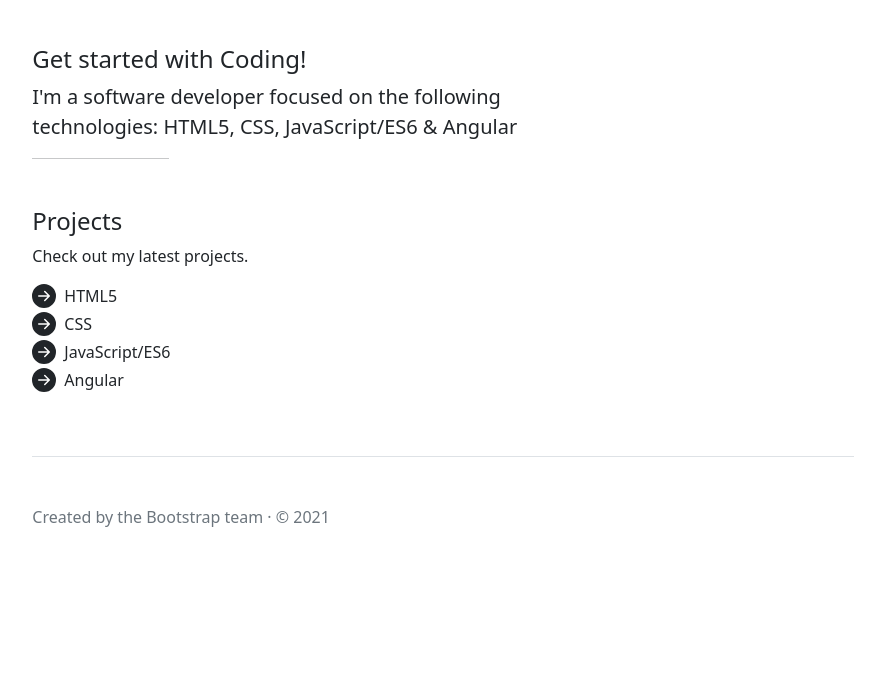
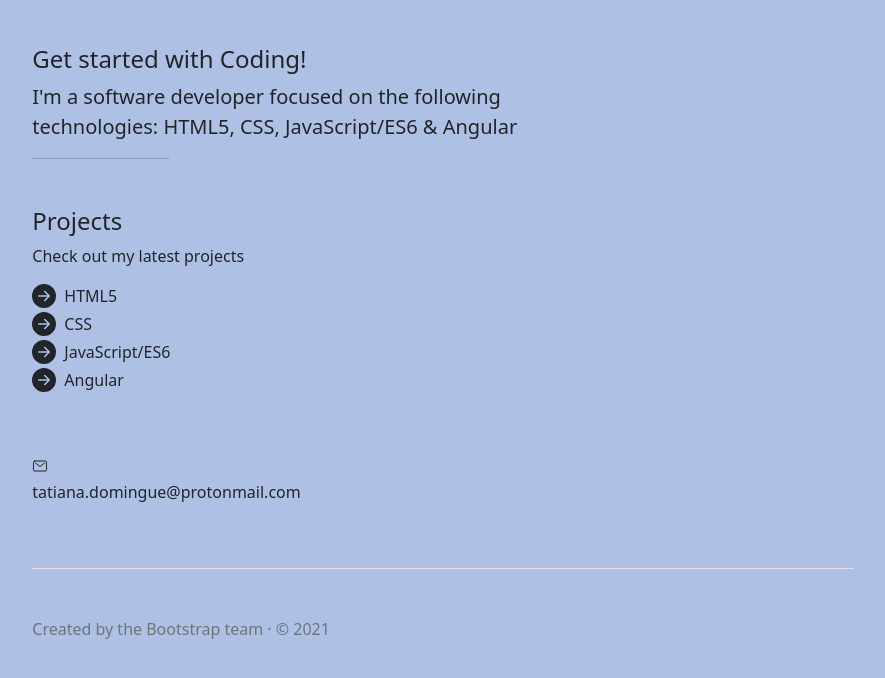
Before and after one commit to TatyCoder/Portfolio, a plain HTML site: page index.html in a window 1280 px wide. Shown: the part 114-792 px from the top of the page, without its empty margins (197-1082 px from the left). Drawn offline with nearby package versions, Linux system fonts and the light colour scheme.

Commit message:
Added icon and styling

```diff
--- a/index.html
+++ b/index.html
@@ -7,7 +7,7 @@
     <meta name="description" content="">
     <meta name="author" content="Mark Otto, Jacob Thornton, and Bootstrap contributors">
     <meta name="generator" content="Hugo 0.84.0">
-    <title>Starter Template · Bootstrap v5.0</title>
+    <title>Portfolio Template · Bootstrap v5.0</title>
 
     <link rel="canonical" href="https://getbootstrap.com/docs/5.0/examples/starter-template/">
 
@@ -38,13 +38,16 @@
             <div class="row g-5">
                 <div class="col-md-6">
                     <h4>Projects</h4>
-                    <p>Check out my latest projects.</p>
+                    <p>Check out my latest projects</p>
                     <ul class="icon-list">
                         <li>HTML5</li>
                         <li>CSS</li>
                         <li>JavaScript/ES6</li>
                         <li>Angular</li>
                     </ul>
+                </div>
+                <div>
+                    <ion-icon name="mail-outline"></ion-icon><p>tatiana.domingue@protonmail.com</p>
                 </div>
             </div>
         </main>
@@ -58,7 +61,8 @@
     <script src="https://cdn.jsdelivr.net/npm/bootstrap@5.1.3/dist/js/bootstrap.bundle.min.js"
         integrity="sha384-ka7Sk0Gln4gmtz2MlQnikT1wXgYsOg+OMhuP+IlRH9sENBO0LRn5q+8nbTov4+1p"
         crossorigin="anonymous"></script>
-
+    <script type="module" src="https://unpkg.com/ionicons@5.5.2/dist/ionicons/ionicons.esm.js"></script>
+    <script nomodule src="https://unpkg.com/ionicons@5.5.2/dist/ionicons/ionicons.js"></script>
 </body>
 
 </html>
--- a/styles.css
+++ b/styles.css
@@ -1,3 +1,7 @@
+body {
+    background: rgb(174, 193, 228);
+}
+
 .icon-list {
     padding-left: 0;
     list-style: none;
```
